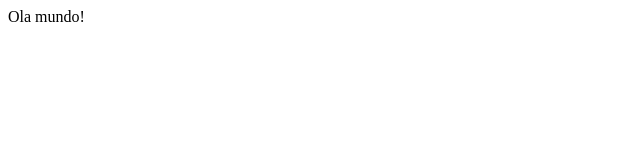
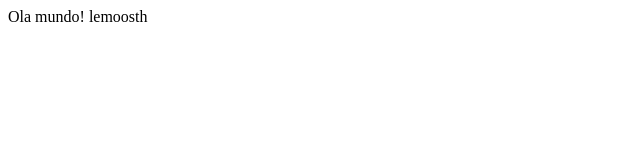
Before and after one commit to lemoosth/Aula2409, a plain HTML site: page index.html in a window 1280 px wide. Shown: the full height of the page, 0-640 px from the left. Drawn offline with Linux system fonts and the light colour scheme.

Commit message:
Ateração cadastro - Inclusão nome
Ateração cadastro - Inclusão nome

```diff
--- a/index.html
+++ b/index.html
@@ -6,5 +6,6 @@
   </head>
   <body>
     Ola mundo!
+    lemoosth
   </body>
 </html>
```
